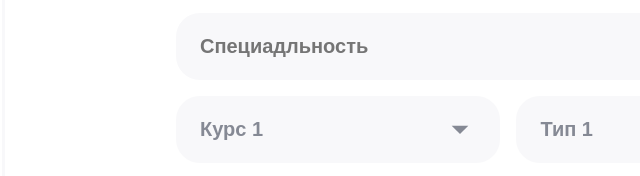
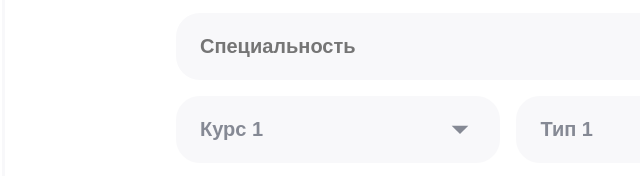
Before and after one commit to DestWish/test-rosdk, a plain HTML site: page index.html in a window 1280 px wide. Shown: the part 276-452 px from the top of the page, 268-908 px from the left. Drawn offline with Linux system fonts and the light colour scheme.

Commit message:
Update index.html

```diff
--- a/index.html
+++ b/index.html
@@ -96,7 +96,7 @@
             </h1>
             <section id="inputs">
                 <input class="search-specs manrope-font" type="text" placeholder="ВУЗ/Колледж">
-                <input class="search-specs manrope-font" type="text" placeholder="Специадльность">
+                <input class="search-specs manrope-font" type="text" placeholder="Специальность">
                 <section id="selectors">
                     <select name="Курс" class="search-specs manrope-font" id="Course_select">
                         <option value="course1">Курс 1</option>
@@ -136,4 +136,5 @@
 
 </body>
 
+
 </html>
```
